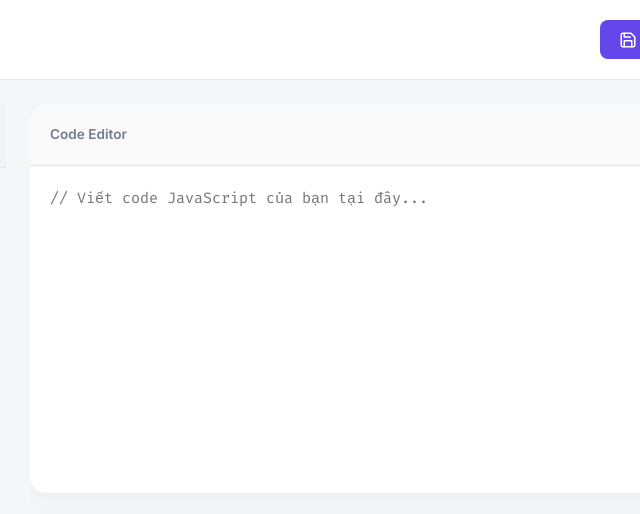
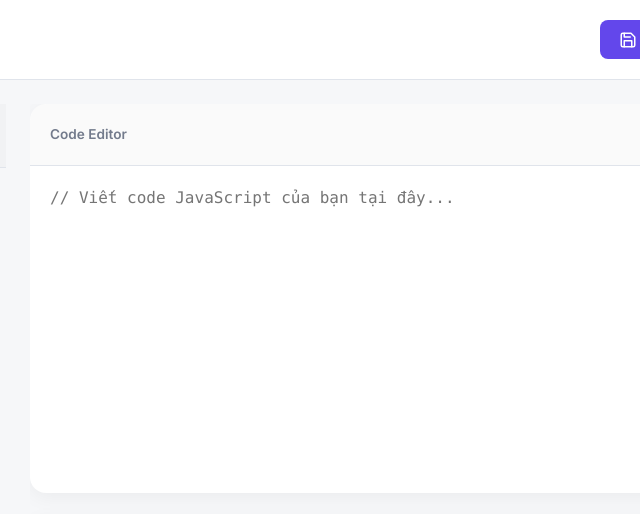
Before and after one commit to vinhtruongsama/JSCodeTraining, a website: page index.html in a window 1280 px wide. Shown: the top 514 px of the page, 338-978 px from the left. Drawn offline with Linux system fonts and the light colour scheme.

Commit message:
Critical Fix: Eliminate cursor desync by removing font weights and standardizing font stack

```diff
--- a/style.css
+++ b/style.css
@@ -220,21 +220,23 @@ code {
     height: 100%;
     margin: 0;
     padding: 20px;
-    font-family: 'Fira Code', monospace;
-    font-size: 15px;
-    line-height: 1.6;
+    font-family: 'Consolas', 'Monaco', 'Courier New', monospace;
+    font-size: 16px;
+    line-height: 1.5;
     tab-size: 4;
     white-space: pre-wrap;
     word-wrap: break-word;
     border: none;
     overflow: auto;
 
-    /* Cực kỳ quan trọng để con trỏ không bị lệch */
-    letter-spacing: normal;
-    font-variant-ligatures: none; /* Tắt ghép chữ (Ligatures) */
+    /* Khóa chặt độ rộng ký tự */
+    letter-spacing: 0px;
+    word-spacing: 0px;
+    font-weight: 400 !important; /* Luôn là chữ thường để không lệch */
+    font-variant-ligatures: none;
     text-rendering: optimizeSpeed;
-    -webkit-font-smoothing: antialiased;
-    font-feature-settings: "liga" 0; /* Tắt ligatures cho một số trình duyệt khác */
+    -webkit-font-smoothing: none; /* Tắt làm mượt để pixel trùng khít */
+    font-feature-settings: "liga" 0;
 }
 
 #code-editor {
@@ -266,11 +268,11 @@ code {
     background: none !important; /* Xóa nền cho tất cả các thẻ con (span token) */
 }
 
-/* Syntax Highlighting Colors */
-.token.keyword { color: hsl(250, 80%, 60%); font-weight: bold; }
+/* Syntax Highlighting Colors - KHÔNG DÙNG BOLD */
+.token.keyword { color: hsl(250, 80%, 60%); }
 .token.string { color: hsl(150, 60%, 40%); }
 .token.number { color: hsl(30, 80%, 50%); }
-.token.comment { color: hsl(220, 10%, 60%); font-style: italic; }
+.token.comment { color: hsl(220, 10%, 60%); }
 .token.function { color: hsl(200, 80%, 40%); }
 .token.operator { color: hsl(0, 0%, 40%); }
 .token.boolean { color: hsl(300, 70%, 50%); }
```
